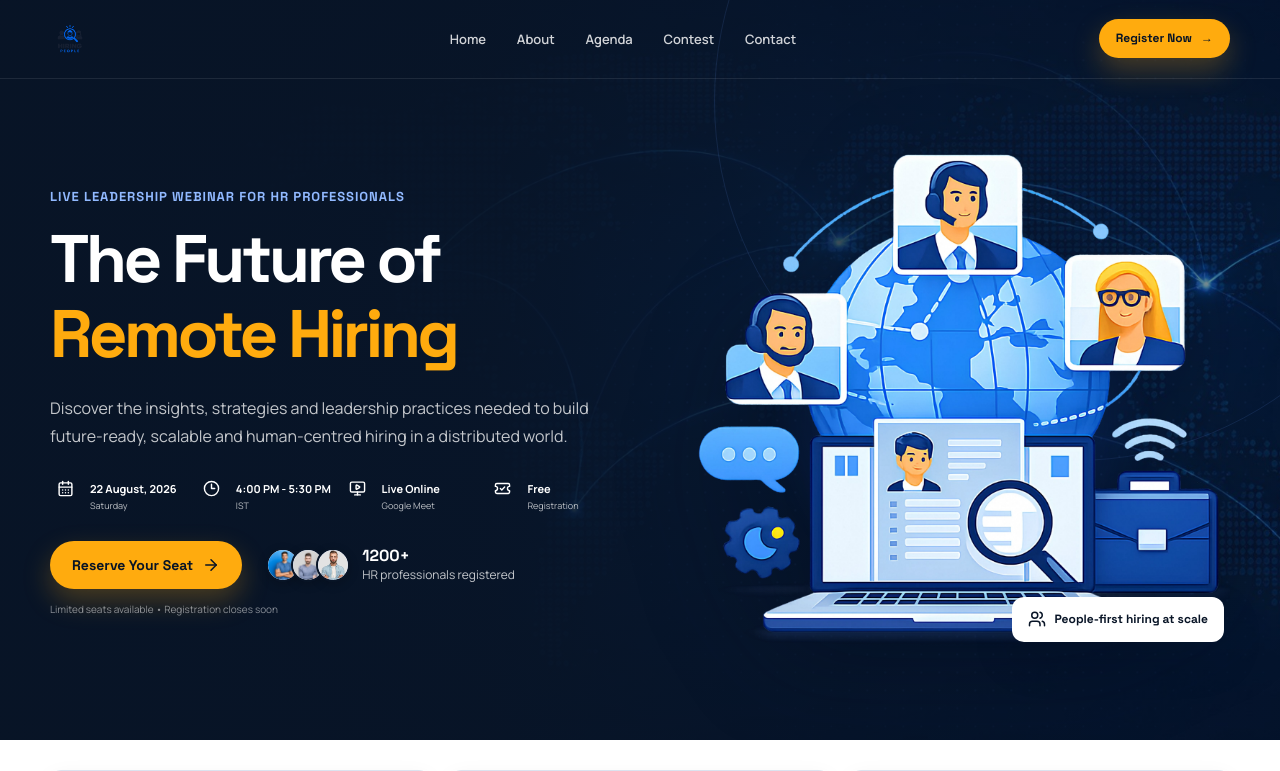
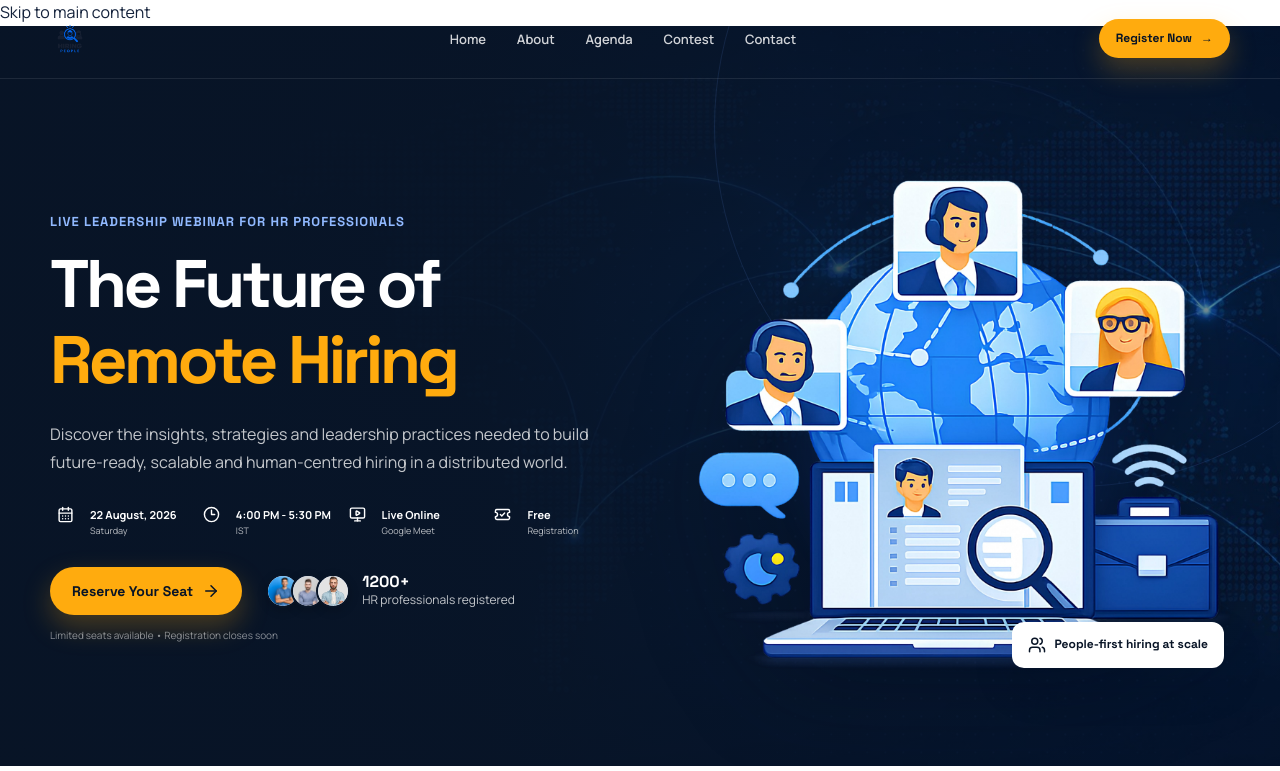
Before and after one commit to devprakash11/instahyer-website, a React (Vite) app: page / in a window 1280 px wide. Shown: the top 771 px of the page. Built offline with nearby package versions, Linux system fonts and the light colour scheme.

Commit message:
feat: improve accessible site landmarks and skip navigation

```diff
--- a/src/components/layout/SiteLayout.jsx
+++ b/src/components/layout/SiteLayout.jsx
@@ -18,6 +18,11 @@ function SiteLayout({ children }) {
 
   return (
     <>
+      <a className="skip-link" href="#main-content">
+        Skip to main content
+      </a>
+
+      <div aria-hidden={registrationOpen}>
         <Header
           menuOpen={menuOpen}
           onToggleMenu={() => {
@@ -29,13 +34,14 @@ function SiteLayout({ children }) {
           onRegister={openRegistration}
         />
 
-      <main>
+        <main id="main-content" tabIndex="-1">
           {typeof children === "function"
             ? children({ openRegistration })
             : children}
         </main>
 
         <Footer />
+      </div>
 
       <RegistrationModal
         open={registrationOpen}
```
Lines whose indentation alone changed are shown as unchanged.
